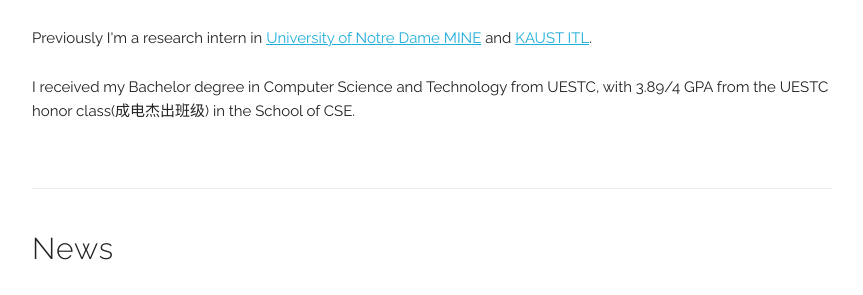
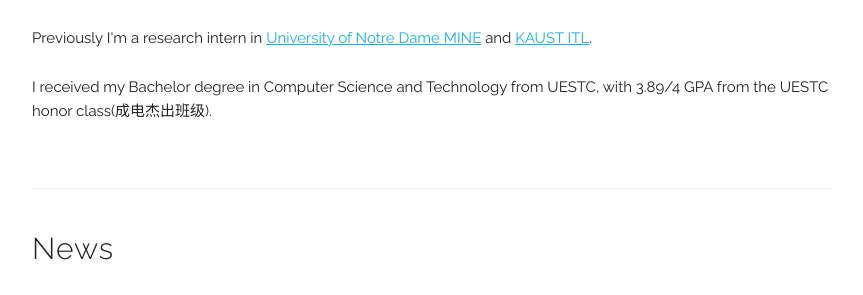
Before and after one commit to zyqdzkd/zyqdzkd.github.io, a Jekyll site: the page built from index.html, in a window 1280 px wide. Shown: the part 578-873 px from the top of the page, without its empty margins (208-1071 px from the left). Built offline with Jekyll 4.4.1, drawn with Linux system fonts in a browser that asks for light colours.

Commit message:
Update index.html

```diff
--- a/index.html
+++ b/index.html
@@ -10,7 +10,7 @@ title: Personal Webpage
   <p>
   Previously I'm a research intern in <a href="https://sites.nd.edu/xiangliang-zhang/people/">University of Notre Dame MINE</a> and <a href="https://cemse.kaust.edu.sa/itl">KAUST ITL</a>.
   <p>
-  I received my Bachelor degree in Computer Science and Technology from UESTC, with 3.89/4 GPA from the UESTC honor class(成电杰出班级) in the School of CSE.
+  I received my Bachelor degree in Computer Science and Technology from UESTC, with 3.89/4 GPA from the UESTC honor class(成电杰出班级).
   </p>
 </div>
 
```
